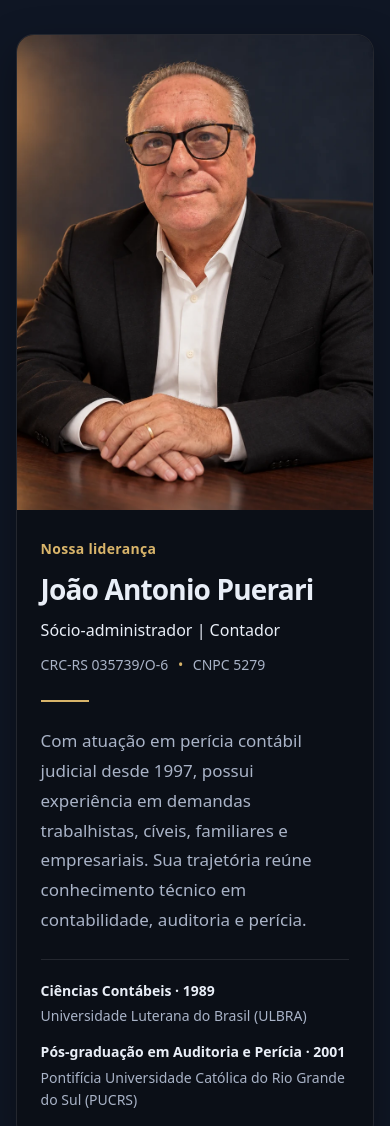
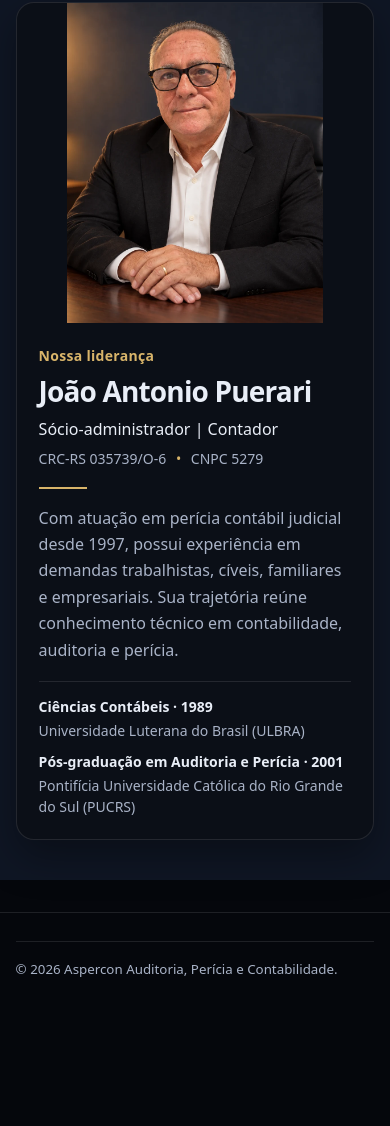
Before and after one commit to aspercon/aspercon-site, a plain HTML site: page equipe.html in a window 390 px wide. Shown: the part 508-1634 px from the top of the page. After the commit the page ends 1518 px from the top, so only its background shows below. Drawn offline with Linux system fonts and the light colour scheme.

Commit message:
fix(equipe): compact leadership card on desktop and mobile

```diff
--- a/assets/css/style.css
+++ b/assets/css/style.css
@@ -620,7 +620,7 @@ h1,h2,h3{
 
 /* Equipe: o mesmo card aceita perfis com ou sem credenciais e formação. */
 .team-section{background:var(--panel);border-top:1px solid var(--line)}
-.team-page .team-section{padding-bottom:56px}
+.team-page .team-section{padding-top:40px;padding-bottom:40px}
 .team-page .footer{margin-top:32px}
 .team-section .section-head{margin-bottom:32px}
 .team-card{min-width:0;overflow:hidden;border:1px solid var(--line);border-radius:var(--radius);background:var(--bg);box-shadow:var(--shadow)}
@@ -637,9 +637,16 @@ h1,h2,h3{
 .team-card__education div + div{margin-top:14px}
 .team-card__education dt{font-weight:600;color:var(--text)}
 .team-card__education dd{margin:3px 0 0;color:var(--muted)}
-.team-card--leadership{display:grid;grid-template-columns:minmax(0,.8fr) minmax(0,1.2fr);align-items:center}
-.team-card--leadership .team-card__body{padding:36px 40px}
-.team-card--leadership h3{font-size:clamp(28px,3vw,36px)}
+.team-card--leadership{display:grid;grid-template-columns:minmax(0,320px) minmax(0,1fr);align-items:center;max-width:920px;margin-inline:auto}
+.team-card--leadership .team-card__portrait{aspect-ratio:4 / 5;object-fit:contain;max-height:400px}
+.team-card--leadership .team-card__body{padding:22px 26px}
+.team-card--leadership .kicker{margin-bottom:8px}
+.team-card--leadership h3{font-size:30px;margin-bottom:8px}
+.team-card--leadership .team-card__role{margin-bottom:6px}
+.team-card--leadership .team-card__divider{margin:16px 0}
+.team-card--leadership .team-card__bio{font-size:16px;line-height:1.65}
+.team-card--leadership .team-card__education{margin-top:18px;padding-top:14px;line-height:1.5}
+.team-card--leadership .team-card__education div + div{margin-top:10px}
 .team-grid{display:grid;grid-template-columns:repeat(3,minmax(0,1fr));gap:24px}
-@media (max-width:980px){.team-grid{grid-template-columns:repeat(2,minmax(0,1fr))}.team-card--leadership .team-card__body{padding:28px}}
-@media (max-width:720px){.team-card--leadership,.team-grid{grid-template-columns:minmax(0,1fr)}.team-card--leadership .team-card__portrait{max-width:420px;justify-self:center}.team-card--leadership .team-card__body{padding:28px 24px}}
+@media (max-width:980px){.team-grid{grid-template-columns:repeat(2,minmax(0,1fr))}}
+@media (max-width:720px){.team-card--leadership,.team-grid{grid-template-columns:minmax(0,1fr)}.team-card--leadership .team-card__portrait{max-width:256px;max-height:320px;justify-self:center}.team-card--leadership .team-card__body{padding:22px}.team-card--leadership h3{font-size:28px}}
```
